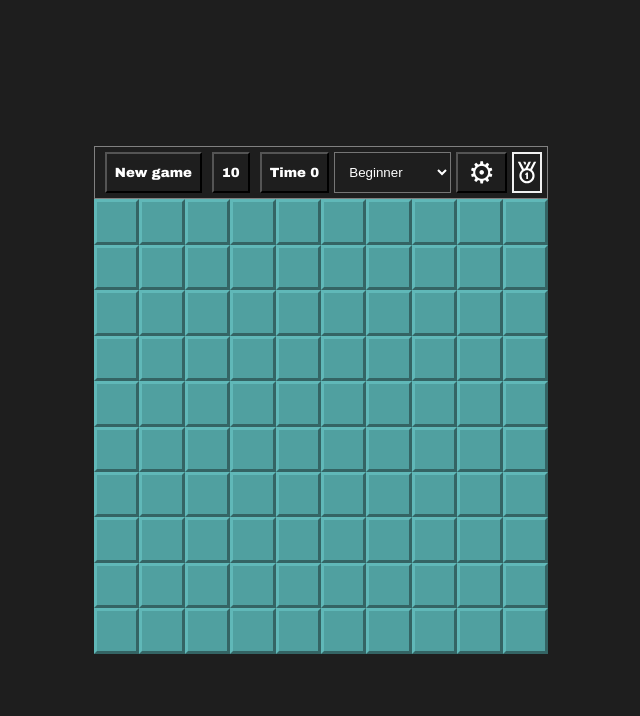
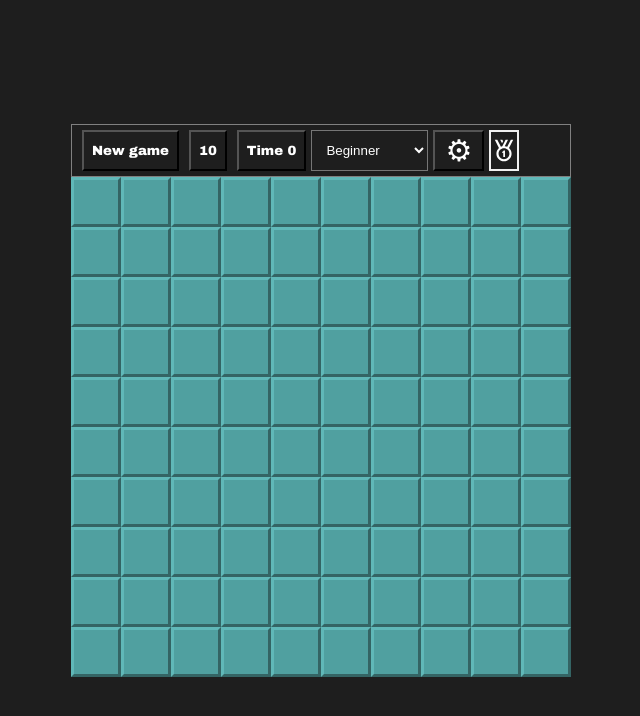
Before and after one commit to gagikpog/minesweeper_js, a Next.js app: page / in a window 1280 px wide. Shown: the top 716 px of the page, without its empty margins (319-959 px from the left). Built offline with nearby package versions, Linux system fonts and the light colour scheme.

Commit message:
fix item number size

```diff
--- a/components/view.tsx
+++ b/components/view.tsx
@@ -1,3 +1,4 @@
+import { CSSProperties } from "react";
 import { EventType, GameMap, IMapItem } from "../game/types";
 import Item from "./item";
 
@@ -7,12 +8,13 @@ interface IViewProps {
     width: number;
     height: number;
     itemClick: (item: IMapItem | undefined, row: number, cell: number, eventType: EventType) => void;
+    style: CSSProperties;
 }
 
 export default function View(props: IViewProps): JSX.Element {
 
     return (
-        <div>
+        <div style={ props.style }>
             {
                 // TODO: Придумать что то получке
                 Array(props.height).fill(null).map((_, rowIndex) => {
--- a/pages/home.tsx
+++ b/pages/home.tsx
@@ -59,7 +59,7 @@ export default function Home() {
 
     return (
         <>
-            <main id="mainContent">
+            <main id="mainContent" style={ {'--game-items-font-size': `${blockSize.value * 0.7}px`} }>
                 <div className="head">
                     <button onClick={() => notify('newGame')}>New game</button>
                     <button id="mines">{ totalMines - remainingMines }</button>
@@ -90,6 +90,7 @@ export default function Home() {
                 <div className="scroll-container">
                     {
                         <View
+                            style={{ width: `${blockSize.value * width}px` }}
                             map={gameMap}
                             size={blockSize.value}
                             width={width}
--- a/styles/game.scss
+++ b/styles/game.scss
@@ -21,6 +21,7 @@
         height: 100%;
         align-items: center;
         justify-content: center;
+        font-size: var(--game-items-font-size);
     }
 
     &.open {
@@ -101,6 +102,7 @@
         color: black;
         content: "\1F6A9";
         font-weight: 1000;
+        font-size: calc(var(--game-items-font-size) * 0.7);
     }
 
     &-boom::before {
--- a/styles/globals.scss
+++ b/styles/globals.scss
@@ -8,6 +8,7 @@
   margin: 0;
 }
 
+#__next,
 html,
 body {
   max-width: 100vw;
@@ -15,7 +16,7 @@ body {
   height: 100%;
 }
 
-body {
+#__next {
   display: flex;
   flex-direction: column;
   align-items: center;
--- a/styles/main.scss
+++ b/styles/main.scss
@@ -20,7 +20,7 @@ main {
     max-width: 100%;
     display: flex;
     flex-direction: column;
-    height: 100%;
+    max-height: 100%;
 }
 .scroll-container {
     width: 100%;
```
